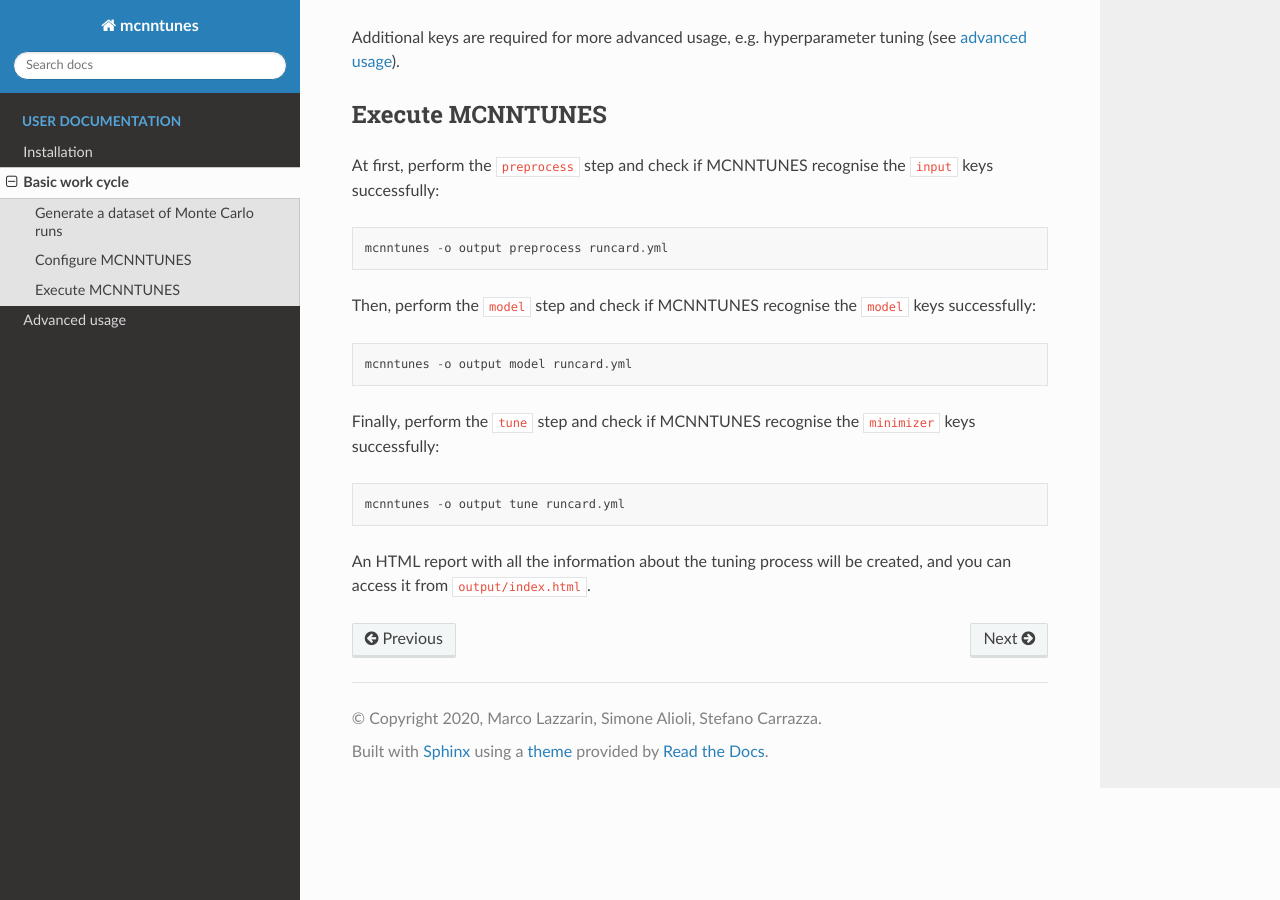
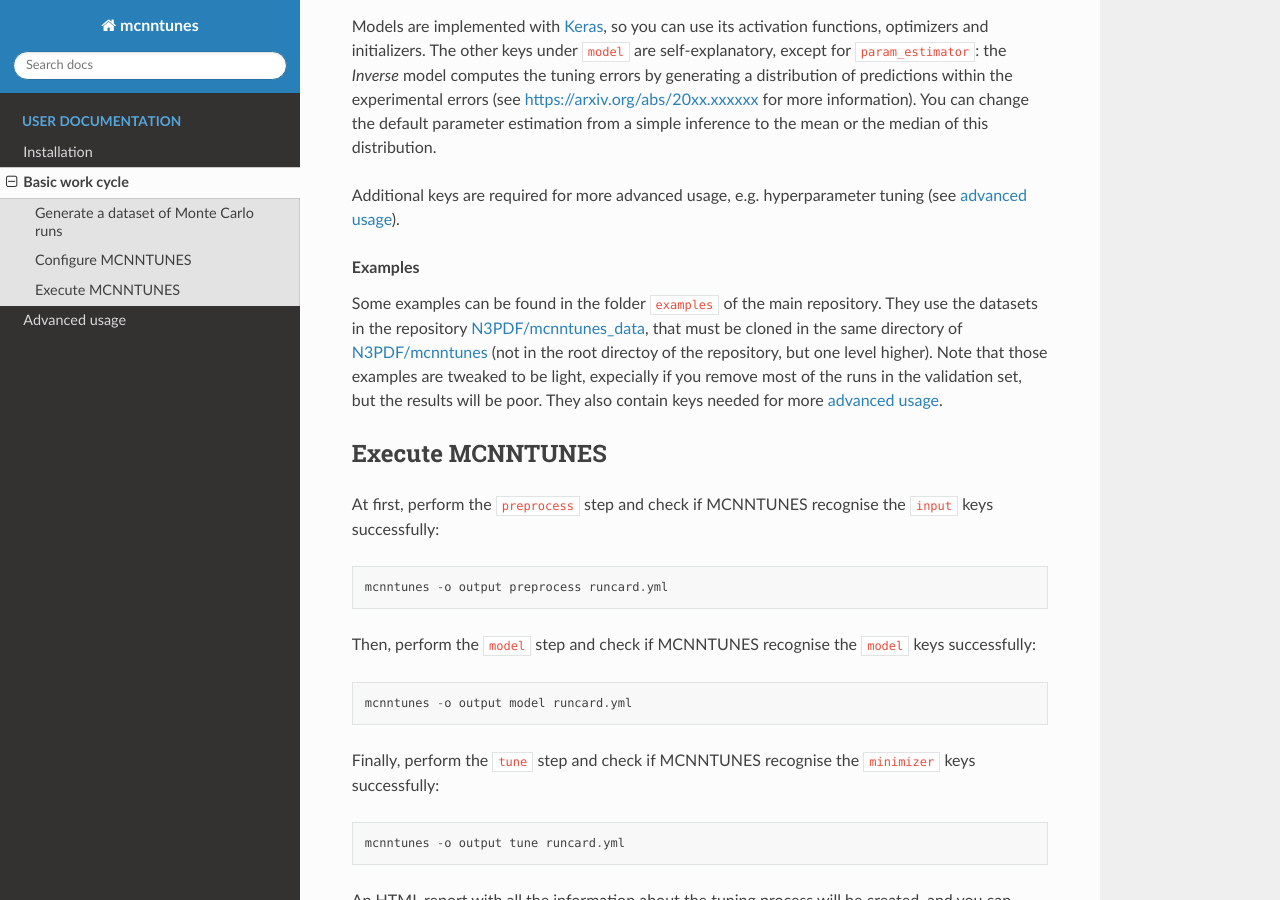
Before and after one commit to N3PDF/mcnntunes, a Sphinx documentation site: the page built from doc/source/basic_work_cycle.rst, in a window 1280 px wide and 900 px high, scrolled down 3046 px. Built offline with Sphinx 7.4.7 and the Read the Docs theme 2.0.0, drawn with Linux system fonts in a browser that asks for light colours; some of the changed text lies outside the part shown.

Commit message:
Add reference to the data repository + examples

```diff
--- a/doc/source/basic_work_cycle.rst
+++ b/doc/source/basic_work_cycle.rst
@@ -85,6 +85,10 @@ In order to finalize the dataset, run
 
 The script will collect all histograms with a path that include ``INCLUDE_PATTERNS`` but not ``EXCLUDE_PATTERNS``. For example, ``INCLUDE_PATTERS`` may be ``ATLAS_2014_I1300647`` and ``EXCLUDE_PATTERNS`` may be ``RAW``. This step is required to embed the parameters in the yoda file and to convert histograms to scatterplots.
 
+.. topic:: Examples
+
+    Some examples of datasets can be found in the repository `N3PDF/mcnntunes_data <https://github.com/N3PDF/mcnntunes_data>`_. These are the datasets used in this `paper <https://arxiv.org/abs/20xx.xxxxxx>`_. Note that the first step was performed with `Professor <https://professor.hepforge.org/>`_'s ``prof2-scan``, not ``mcnntemplate``, and so the parameter files and the templates for the generator have a slightly different sintax.
+
 .. _configure:
 
 Configure MCNNTUNES
@@ -136,6 +140,10 @@ Models are implemented with `Keras <https://keras.io/>`_, so you can use its act
 
 Additional keys are required for more advanced usage, e.g. hyperparameter tuning (see :doc:`advanced usage <advanced_usage>`).
 
+.. topic:: Examples
+
+    Some examples can be found in the folder ``examples`` of the main repository. They use the datasets in the repository `N3PDF/mcnntunes_data <https://github.com/N3PDF/mcnntunes_data>`_, that must be cloned in the same directory of `N3PDF/mcnntunes <https://github.com/N3PDF/mcnntunes>`_ (not in the root directoy of the repository, but one level higher). Note that those examples are tweaked to be light, expecially if you remove most of the runs in the validation set, but the results will be poor. They also contain keys needed for more :doc:`advanced usage <advanced_usage>`.
+
 .. _execute:
 
 Execute MCNNTUNES
```
